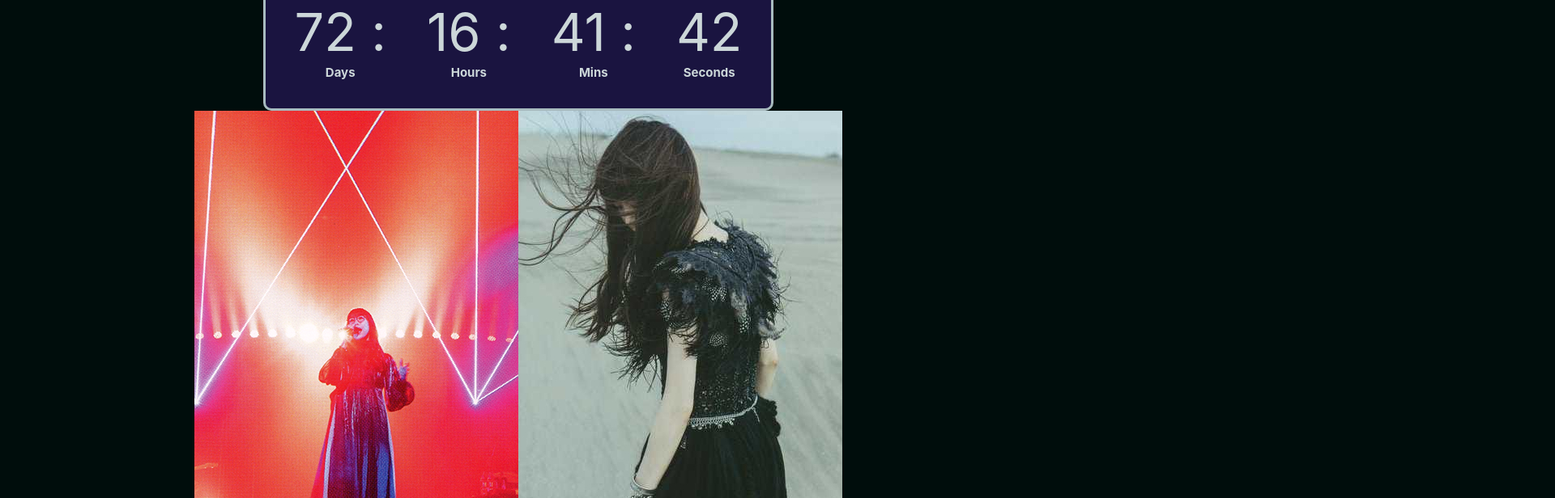
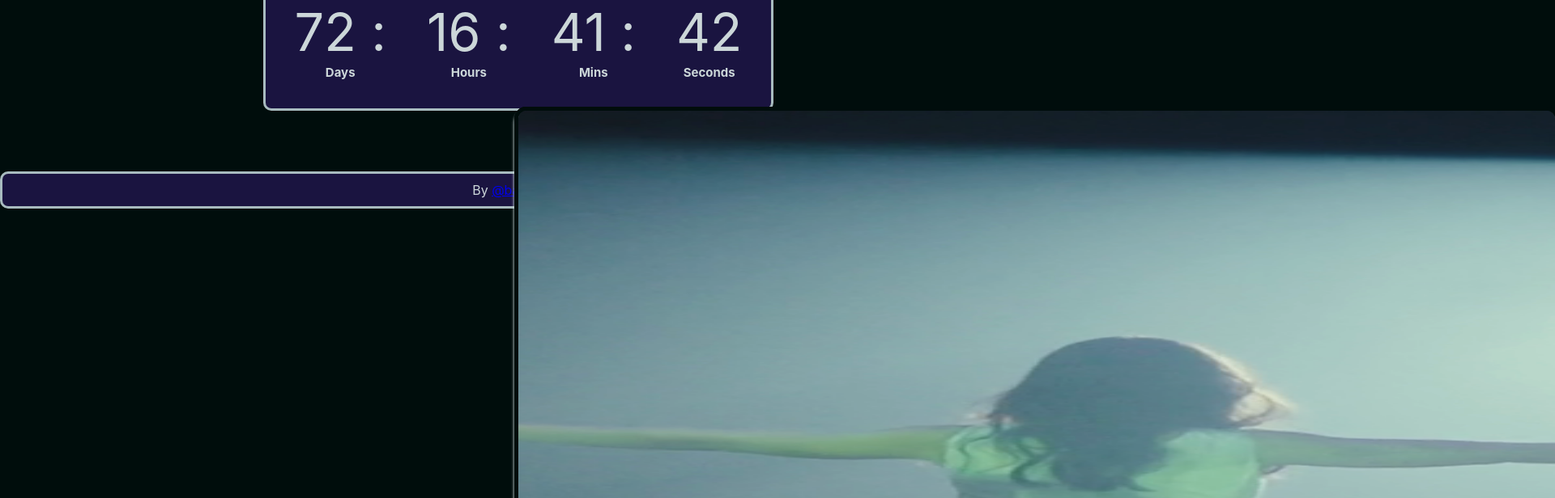
Before and after one commit to bakanano/aimer-fansite, a React (Create React App) app: page /aimer in a window 1280 px wide. Shown: the part 640-1256 px from the top of the page at 81% size, 1920 px wide, since content can reach past the window. Built offline with nearby package versions, Linux system fonts and the light colour scheme.

Commit message:
Add class names

```diff
--- a/src/components/Cards/Cards.jsx
+++ b/src/components/Cards/Cards.jsx
@@ -3,14 +3,17 @@ import image01 from "../../assets/images/cards/image01.png";
 import image02 from "../../assets/images/cards/image02.jpg";
 import image03 from "../../assets/images/cards/image03.png";
 import image04 from "../../assets/images/cards/image04.png";
+import "./Cards.css";
 
 export default function Cards() {
     return (
-        <Link to="/aimer/gallery">
-            <img src={image01} alt="img1"/>
-            <img src={image02} alt="img2"/>
-            <img src={image03} alt="img3"/>
-            <img src={image04} alt="img4"/>
-        </Link>
+        <div className="cardsContainer">
+            <Link to="/aimer/gallery">
+                <img src={image01} alt="img1" class="image large"/>
+                <img src={image02} alt="img2" class="image large"/>
+                <img src={image03} alt="img3" class="image large"/>
+                <img src={image04} alt="img4" class="image large"/>
+            </Link>
+        </div>
     );
 }
```
